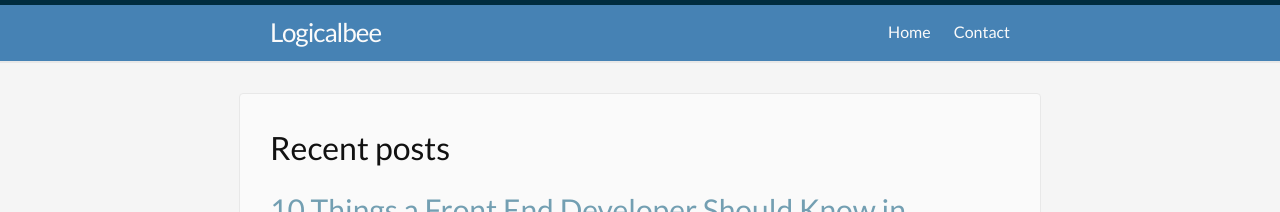
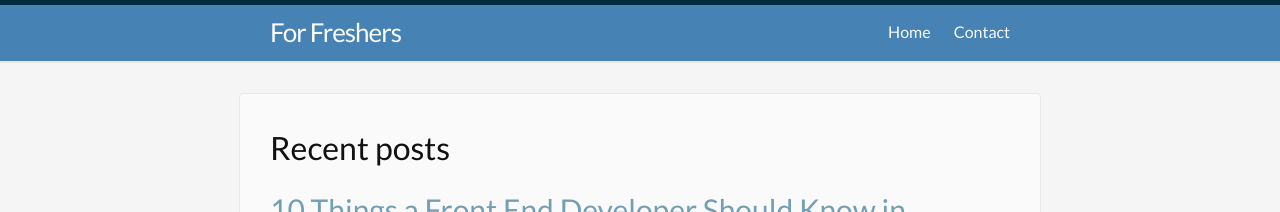
Before and after one commit to forfreshers/forfreshers.github.io, a Jekyll site: the page built from index.md, in a window 1280 px wide. Shown: the top 212 px of the page. Built offline with Jekyll 4.4.1, drawn with Linux system fonts in a browser that asks for light colours; part of the change alters nothing that is shown.

Commit message:
second commit

```diff
--- a/_config.yml
+++ b/_config.yml
@@ -19,7 +19,7 @@ description: >- # this means to ignore newlines until "baseurl:"
   For Freshers is a creative web development blog that shares ideas,
   helpful resources, tips and tricks on front end dev and design.
 baseurl: "" # the subpath of your site, e.g. /blog
-url: "https://logicalbee.github.io" # the base hostname & protocol for your site, e.g. http://example.com
+url: "https://www.forfreshers.in" # the base hostname & protocol for your site, e.g. http://example.com
 google_analytics:
 google_adsense:
 permalink: pretty
@@ -46,11 +46,11 @@ plugins:
 # Exclude from processing.
 # The following items will not be processed, by default. Create a custom list
 # to override the default setting.
-exclude:
-  - Gemfile
-  - Gemfile.lock
-  - node_modules
-  - vendor/bundle/
-  - vendor/cache/
-  - vendor/gems/
-  - vendor/ruby/
+# exclude:
+#   - Gemfile
+#   - Gemfile.lock
+#   - node_modules
+#   - vendor/bundle/
+#   - vendor/cache/
+#   - vendor/gems/
+#   - vendor/ruby/
--- a/_includes/header.html
+++ b/_includes/header.html
@@ -6,7 +6,7 @@
 
     <a class="site-title" rel="author" href="{{ '/' | relative_url }}">
       <!-- <img class="header-logo" src="/assets/idplogo.svg" alt="ambraze logo"> -->
-      Logicalbee
+      For Freshers
     </a>
 
     {% if page_paths %}
```
